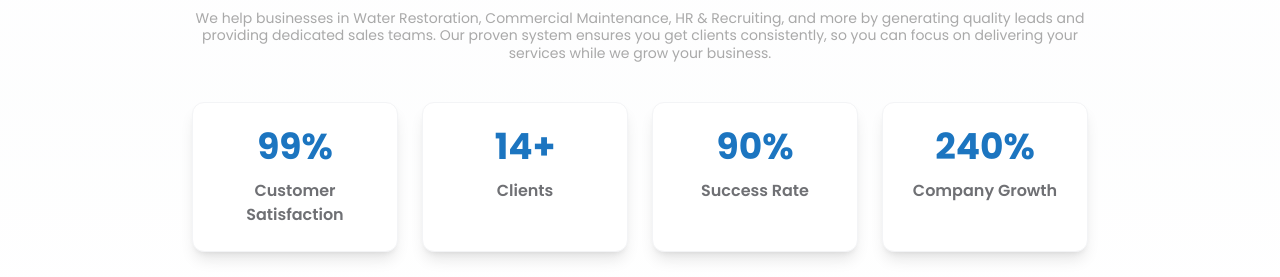
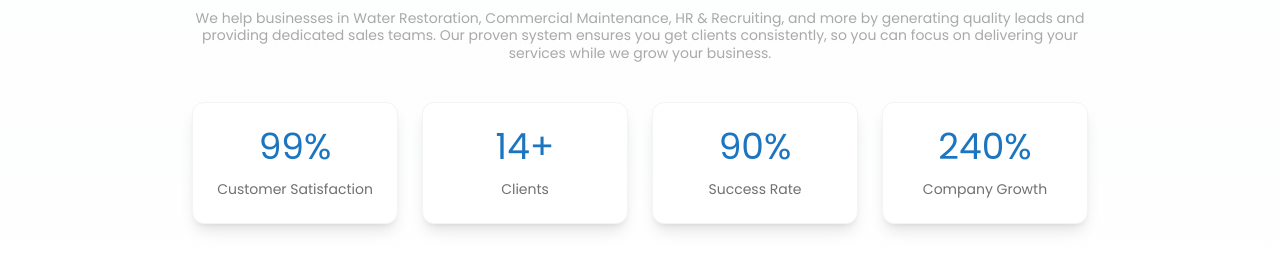
Before and after one commit to Sharmeen-Rauf/escabiz, a Next.js app: page / in a window 1280 px wide. Shown: the part 4580-4857 px from the top of the page. Built offline with nearby package versions, Linux system fonts and the light colour scheme.

Commit message:
Update text styles on Home page service cards: change font weights and sizes for improved readability and visual consistency across all metrics.

```diff
--- a/src/app/page.tsx
+++ b/src/app/page.tsx
@@ -1176,34 +1176,34 @@ export default function Home() {
               <div className="grid grid-cols-1 md:grid-cols-2 lg:grid-cols-4 gap-6 relative">
                 {/* Card 1: Customer Satisfaction - White Background */}
                 <div className="relative z-10 text-center bg-white rounded-xl p-6 border border-gray-100 shadow-lg hover:shadow-xl transition-all duration-300">
-                  <div className="text-3xl md:text-4xl font-bold text-[#1c75c0] mb-3">
+                  <div className="text-3xl md:text-4xl font-normal text-[#1c75c0] mb-3">
                     {customerSatisfaction}%
                   </div>
-                  <h5 className="text-sm md:text-base font-semibold text-[#6f7074]">Customer Satisfaction</h5>
+                  <h5 className="text-xs md:text-sm font-normal text-[#6f7074]">Customer Satisfaction</h5>
                 </div>
 
                 {/* Card 2: Clients - White Background */}
                 <div className="relative z-10 text-center bg-white rounded-xl p-6 border border-gray-100 shadow-lg hover:shadow-xl transition-all duration-300">
-                  <div className="text-3xl md:text-4xl font-bold text-[#1c75c0] mb-3">
+                  <div className="text-3xl md:text-4xl font-normal text-[#1c75c0] mb-3">
                     {clientsCount}+
                   </div>
-                  <h5 className="text-sm md:text-base font-semibold text-[#6f7074]">Clients</h5>
+                  <h5 className="text-xs md:text-sm font-normal text-[#6f7074]">Clients</h5>
                 </div>
 
                 {/* Card 3: Success Rate - White Background */}
                 <div className="relative z-10 text-center bg-white rounded-xl p-6 border border-gray-100 shadow-lg hover:shadow-xl transition-all duration-300">
-                  <div className="text-3xl md:text-4xl font-bold text-[#1c75c0] mb-3">
+                  <div className="text-3xl md:text-4xl font-normal text-[#1c75c0] mb-3">
                     {successRate}%
                   </div>
-                  <h5 className="text-sm md:text-base font-semibold text-[#6f7074]">Success Rate</h5>
+                  <h5 className="text-xs md:text-sm font-normal text-[#6f7074]">Success Rate</h5>
                 </div>
 
                 {/* Card 4: Company Growth - White Background */}
                 <div className="relative z-10 text-center bg-white rounded-xl p-6 border border-gray-100 shadow-lg hover:shadow-xl transition-all duration-300">
-                  <div className="text-3xl md:text-4xl font-bold text-[#1c75c0] mb-3">
+                  <div className="text-3xl md:text-4xl font-normal text-[#1c75c0] mb-3">
                     {companyGrowth}%
                   </div>
-                  <h5 className="text-sm md:text-base font-semibold text-[#6f7074]">Company Growth</h5>
+                  <h5 className="text-xs md:text-sm font-normal text-[#6f7074]">Company Growth</h5>
                 </div>
               </div>
             </div>
```
